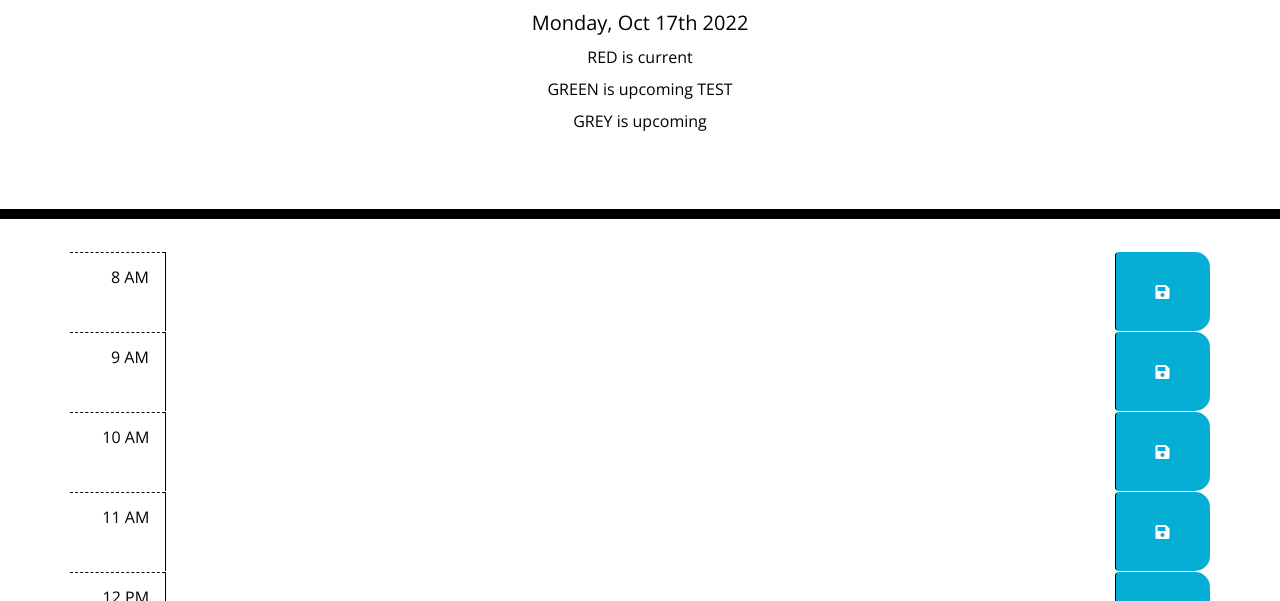
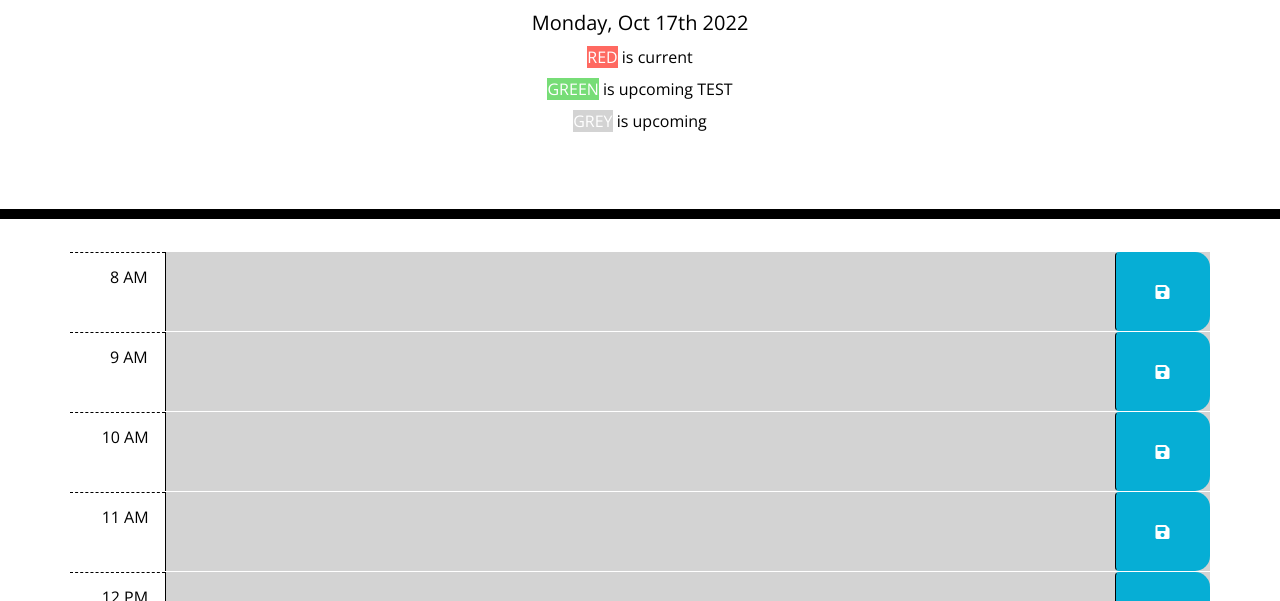
Before and after one commit to brittnicole207/workday-cal, a plain HTML site: page index.html in a window 1280 px wide. Shown: the part 181-782 px from the top of the page. Drawn offline with nearby package versions, Linux system fonts and the light colour scheme; files that its build step writes are made by us from their sources; files whose address does not match are found by name.

Commit message:
Updated with styles

```diff
--- a/style.css
+++ b/style.css
@@ -25,7 +25,7 @@ textarea {
   white-space: pre-wrap;
 }
 
-.time-block {
+.time-section {
   text-align: center;
   border-radius: 15px;
 }
@@ -42,17 +42,17 @@ textarea {
   border-top: 1px dashed #000000;
 }
 
-.past {
+.former {
   background-color: #d3d3d3;
   color: white;
 }
 
-.present {
+.current {
   background-color: #ff6961;
   color: white;
 }
 
-.future {
+.upcoming {
   background-color: #77dd77;
   color: white;
 }
@@ -70,8 +70,8 @@ textarea {
   transition: all 0.3s ease-in-out;
 }
 
-/*** OVERWRITE - MEDIA QUERY FOR TABLETS AND SMALLER  ***/
-/* This will be applied on any screen 768px and bellow */
+
+/*This will be applied on any screen 768px and below*/
 @media screen and (max-width: 768px), screen and (max-width: 575px) {
   .row {
     height: auto;
```
